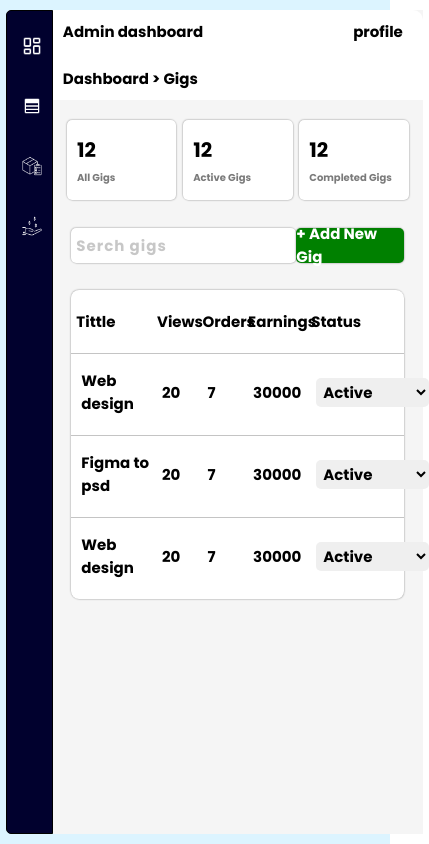
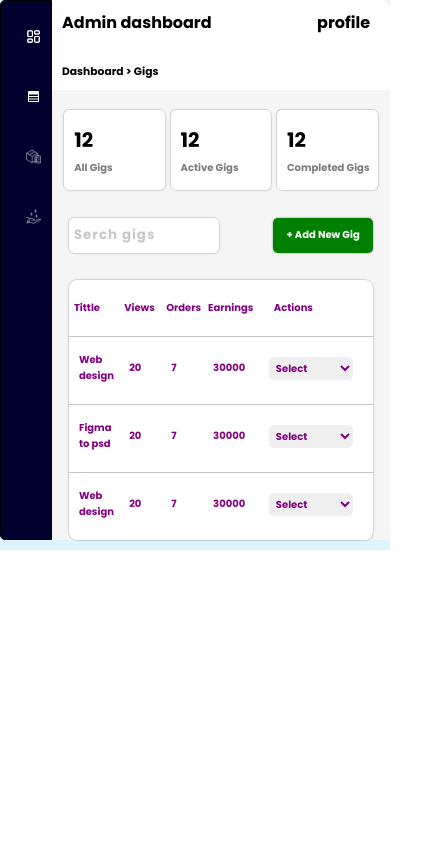
Before and after one commit to Mrvasanth93/dashboard, a React (Vite) app: page /gigs in a window 390 px wide. Shown: the whole page, 429 px wide, since content can reach past the window. Built offline with nearby package versions, Linux system fonts and the light colour scheme.

Commit message:
second commit

```diff
--- a/src/App.css
+++ b/src/App.css
@@ -6,12 +6,11 @@
   display: flex;
   justify-content: center;
   width: 100%;
-  height: 100vh;
+  height: fit-content;
   background-color: rgb(220, 244, 255);
 }
 .main .dashBoard{
-  margin-top: 10px;
-  width: 97%;
+  width: 100%;
   border-radius: 5px;
   display: flex;
   justify-content: left;
--- a/src/Compononts/Gigs.css
+++ b/src/Compononts/Gigs.css
@@ -6,6 +6,7 @@
   align-items: center;
   justify-content: center;
   flex-direction: column;
+  font-size: 15px;
 }
 .gigs .filters{
   display: flex;
@@ -92,6 +93,7 @@
   table-layout: fixed;
   border-collapse: separate;
   border-spacing: 0px 10px;
+  color: purple;
 }
 .gigs table thead{
   border: none;
@@ -120,25 +122,50 @@
   border: none;
   outline: none;
   cursor: pointer;
+  width: fit-content;
+  font-size: 15px;
+  color: purple;
 }
 .gigs .table table tbody .status select option{
   background-color: rgb(255, 255, 255);
   cursor: pointer;
+  font-size: 15px;
+  width: fit-content;
+  color: purple;
 }
 @media (max-width:750px) {
   .gigs .table table .views , .orders {
-    width: 10%;
+    width: 12%;
+    font-size: 10px;
   }
-  .gigs .table table .status{
-    width: 25%;
+  .gigs .table table .actions{
+    width: 35%;
+    padding-left:15px;
+    font-size: 10px;
   }
   .gigs .table table .earnings{
-    width: 15%;
+    width: 17%;
+    font-size: 10px;
   }
   .gigs .table table .tittle{
-    width: 20%;
+    width: 15%;
+    font-size: 10px;
   }
   .gigs .serch-add .add-btn{
-    width: 120px;
+    width: 100px;
+    font-size: 10px;
+  }
+  .gigs .serch-add .serch-box{
+    width: 150px;
+  }
+
+  .gigs .table table tbody .status select option{
+    font-size: 8px;
+  }
+  .gigs table tbody{
+    font-size: 10px;
+  }
+  .gigs .table table tbody .status select{
+    font-size: 10px;
   }
 }
--- a/src/Compononts/Gigs.jsx
+++ b/src/Compononts/Gigs.jsx
@@ -36,7 +36,7 @@ const Gigs = () =>{
                                 <th className="views">Views</th>
                                 <th className="orders">Orders</th>
                                 <th className="earnings">Earnings</th>
-                                <th className="status">Status</th>
+                                <th className="actions">Actions</th>
                             </tr>
                         </thead>
                         <tbody>
@@ -47,6 +47,7 @@ const Gigs = () =>{
                                 <td>30000</td>
                                 <td className="status">
                                     <select name="" id="">
+                                        <option value="">Select</option>
                                         <option value="">Active</option>
                                         <option value="">Completed</option>
                                     </select>
@@ -59,6 +60,7 @@ const Gigs = () =>{
                                 <td>30000</td>
                                 <td className="status">
                                     <select name="" id="">
+                                    <option value="">Select</option>
                                         <option value="">Active</option>
                                         <option value="">Completed</option>
                                     </select>
@@ -71,6 +73,7 @@ const Gigs = () =>{
                                 <td>30000</td>
                                 <td className="status">
                                     <select name="" id="">
+                                        <option value="">Select</option>
                                         <option value="">Active</option>
                                         <option value="">Completed</option>
                                     </select>
--- a/src/Compononts/Sidebar.css
+++ b/src/Compononts/Sidebar.css
@@ -11,7 +11,7 @@
   display: flex;
   align-items: center;
   margin-top: 10px;
-  margin-left: 10px;
+  margin-left: 20px;
   cursor: pointer;
 }
 .sidebar .menu-btn div{
@@ -26,7 +26,7 @@
   align-items:start;
   justify-content: center;
   flex-direction: column;
-  margin-left: 5px;
+  margin-left: 15px;
   margin-right: 5px;
 }
 .sidebar .sidebar-btns .btn{
@@ -67,3 +67,13 @@
     display: none;
   }
 }
+.sidebar .sidebar-btns .txt{
+  font-size: 15px;
+}
+@media (max-width:80px) {
+  .sidebar .sidebar-btns{
+    justify-content: center;
+    display: flex;
+    align-items: center;
+  }
+}
--- a/src/Compononts/Sidebar.jsx
+++ b/src/Compononts/Sidebar.jsx
@@ -16,7 +16,7 @@ const Sidebar = ()=>{
     const sideBarClassName = "sidebar"
     const handleSideBar = () =>{
         if(isActive == true){
-            sideBar.current.style.width = "50px";
+            sideBar.current.style.width = "80px";
         }
         else{
             sideBar.current.style.width = "250px";
--- a/src/index.css
+++ b/src/index.css
@@ -2,5 +2,4 @@
   font-family: "Poppins", sans-serif;
   font-weight: 700;
   font-style: normal;
-  font-size: 15px;
 }
```
